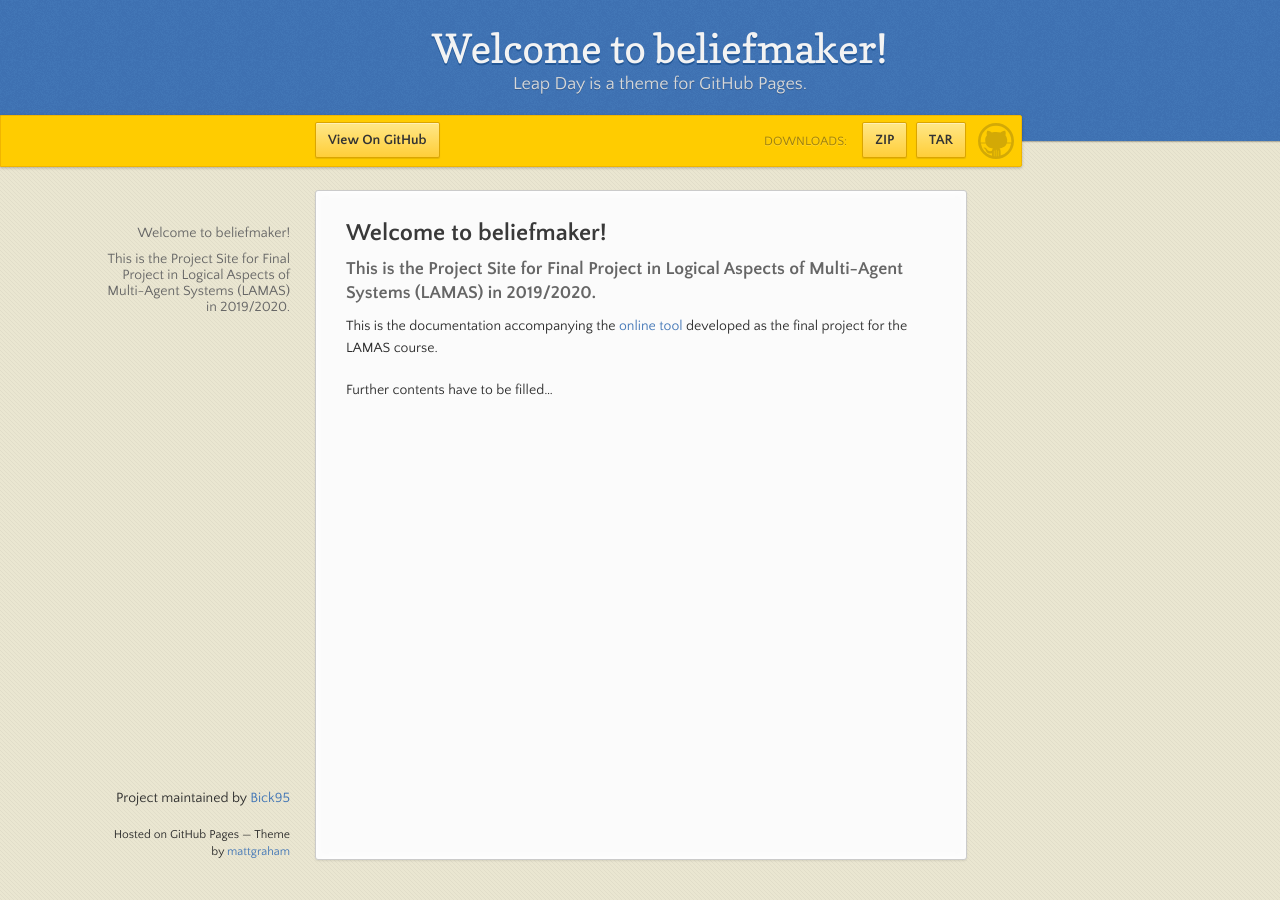
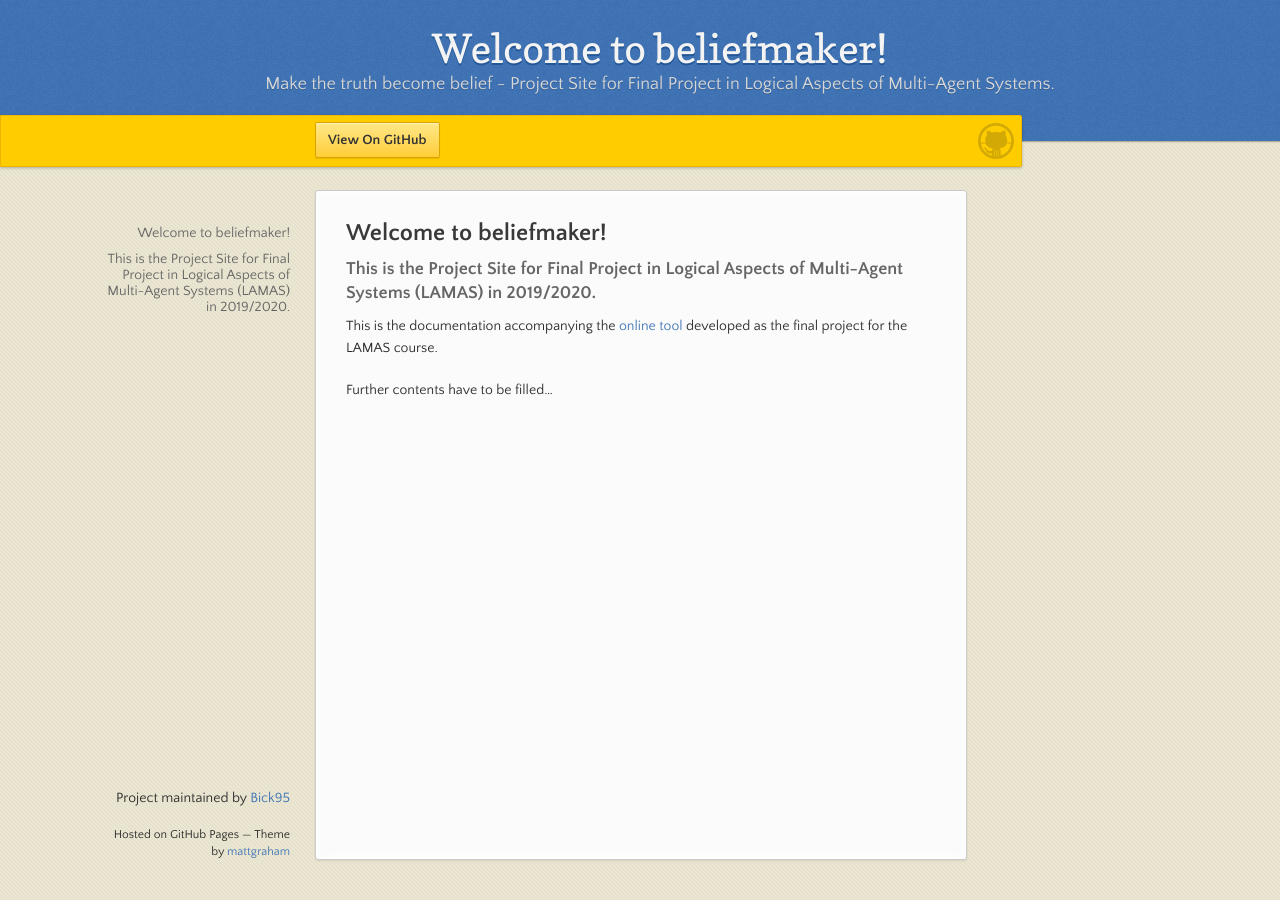
Before and after one commit to Bick95/beliefmaker, a Jekyll site: the page built from index.md, in a window 1280 px wide. Built offline with Jekyll 4.4.1, drawn with Linux system fonts in a browser that asks for light colours.

Commit message:
Update _config.yml

```diff
--- a/_config.yml
+++ b/_config.yml
@@ -1,5 +1,5 @@
-title: Leap Day theme
-description: Leap Day is a theme for GitHub Pages.
-show_downloads: true
+title: beliefmaker
+description: Make the truth become belief - Project Site for Final Project in Logical Aspects of Multi-Agent Systems.
+show_downloads: false
 google_analytics:
 theme: jekyll-theme-leap-day
```
